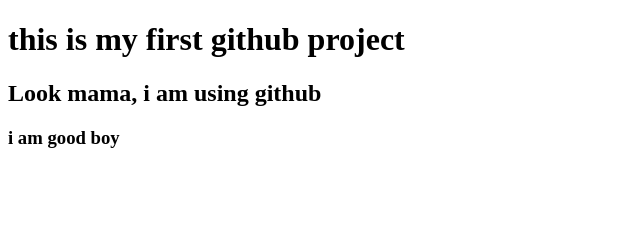
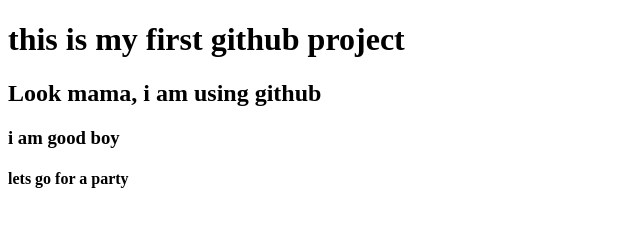
Before and after one commit to WalkerShahed-2021/dsfsd-dsfsdv-fds, a plain HTML site: page index.html in a window 1280 px wide. Shown: the whole page, without its empty margins (0-640 px from the left). Drawn offline with Linux system fonts and the light colour scheme.

Commit message:
set partying

```diff
--- a/index.html
+++ b/index.html
@@ -9,5 +9,6 @@
   <h1> this is my first github project</h1>
   <h2> Look mama, i am using github</h2>
   <h3> i am good boy</h3>
+  <h4> lets go for a party</h4>
 </body>
 </html>
```
